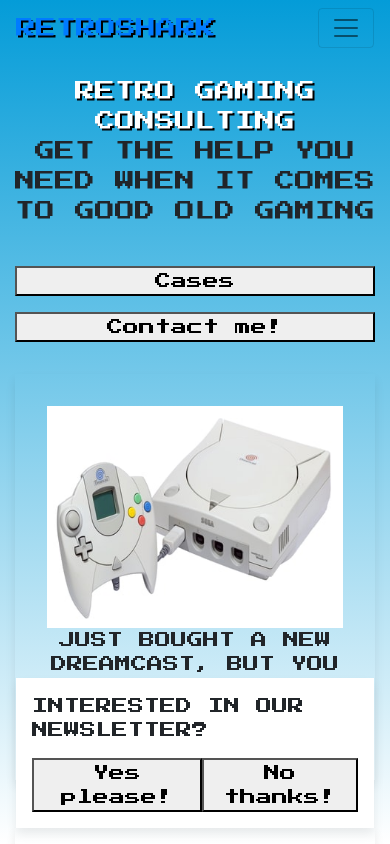
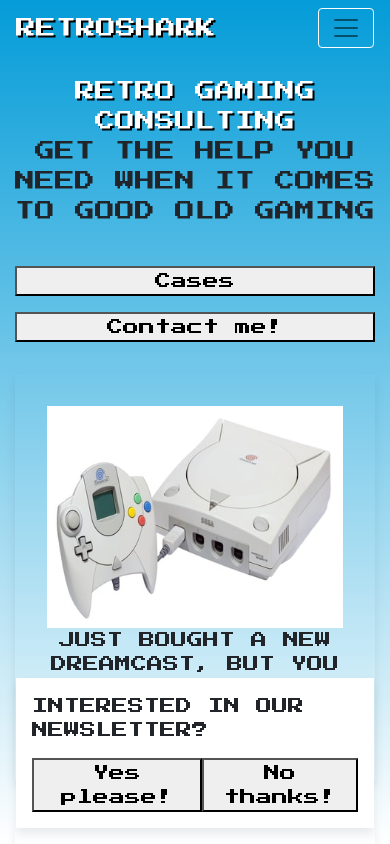
Before and after one commit to JonasThers/Retroshark, a React (Create React App) app: page /home in a window 390 px wide. Shown: the top 844 px of the page. Built offline with nearby package versions, Linux system fonts and the light colour scheme.

Commit message:
Styling of hamburger menu

```diff
--- a/src/styles/layout/_header.scss
+++ b/src/styles/layout/_header.scss
@@ -1,7 +1,18 @@
 .navbar-brand {
     font-size: map-get($font-sizes, 'default');
-    color: map-get($colors, 'white');
     text-shadow: map-get($colors, 'black') 2px 2px;
+
+    a {
+        color: map-get($colors, 'white');
+    }
+}
+
+.navbar-toggler {
+    border-color: map-get($colors, 'white') !important;
+}
+
+.navbar-default .navbar-toggle .icon-bar {
+    background-color: #fff !important;;
 }
 
 .navbar-collapse {
@@ -10,8 +21,11 @@
     .nav-link {
         display: flex;
         justify-content: flex-end;
-        color: map-get($colors, 'white');
-    text-shadow: map-get($colors, 'black') 2px 2px;
+        text-shadow: map-get($colors, 'black') 2px 2px;
+
+        a {
+            color: map-get($colors, 'white');
+        }
     }
 }
 
--- a/src/styles/style.css
+++ b/src/styles/style.css
@@ -382,8 +382,19 @@
 
 .navbar-brand {
   font-size: 20px;
+  text-shadow: black 2px 2px;
+}
+
+.navbar-brand a {
   color: white;
-  text-shadow: black 2px 2px;
+}
+
+.navbar-toggler {
+  border-color: white !important;
+}
+
+.navbar-default .navbar-toggle .icon-bar {
+  background-color: #fff !important;
 }
 
 .navbar-collapse {
@@ -399,8 +410,11 @@
   -webkit-box-pack: end;
       -ms-flex-pack: end;
           justify-content: flex-end;
+  text-shadow: black 2px 2px;
+}
+
+.navbar-collapse .nav-link a {
   color: white;
-  text-shadow: black 2px 2px;
 }
 
 .header-brand {
```
Also changed, not shown: 1 other file (tests, documents, lock files or other folders).
